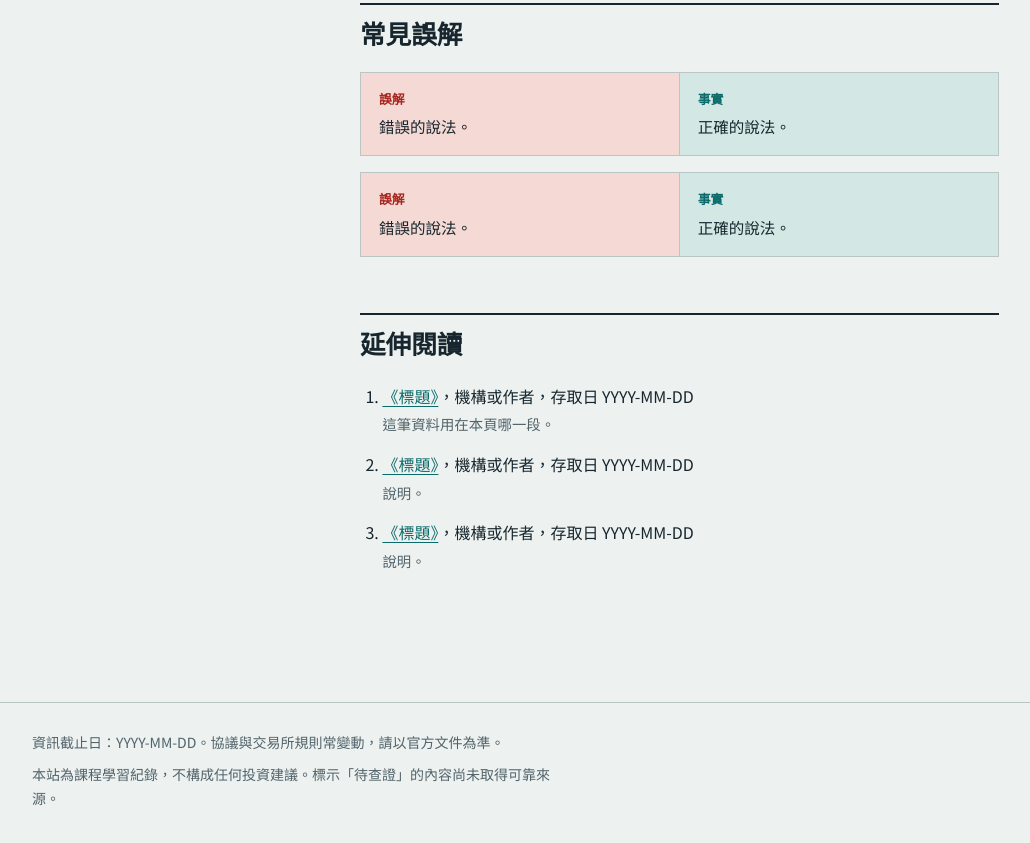
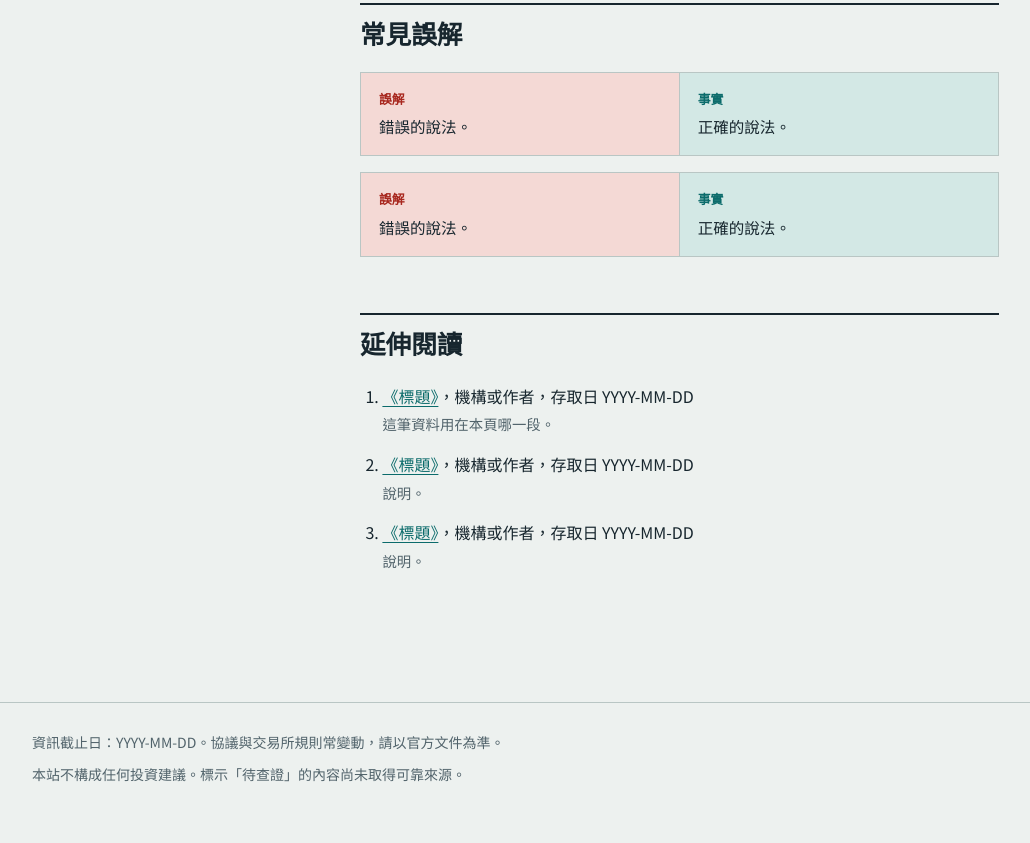
Before and after one commit to 113306056/113306056_hw9, a plain HTML site: page templates/mechanism.html in a window 1280 px wide. Shown: the part 1740-2583 px from the top of the page, without its empty margins (16-1046 px from the left). Drawn offline with Linux system fonts and the light colour scheme.

Commit message:
Update mechanism.html

```diff
--- a/templates/mechanism.html
+++ b/templates/mechanism.html
@@ -125,7 +125,7 @@
 
   <footer class="site-footer">
     <p>資訊截止日：YYYY-MM-DD。協議與交易所規則常變動，請以官方文件為準。</p>
-    <p>本站為課程學習紀錄，不構成任何投資建議。標示「待查證」的內容尚未取得可靠來源。</p>
+    <p>本站不構成任何投資建議。標示「待查證」的內容尚未取得可靠來源。</p>
   </footer>
 </body>
 </html>
```
